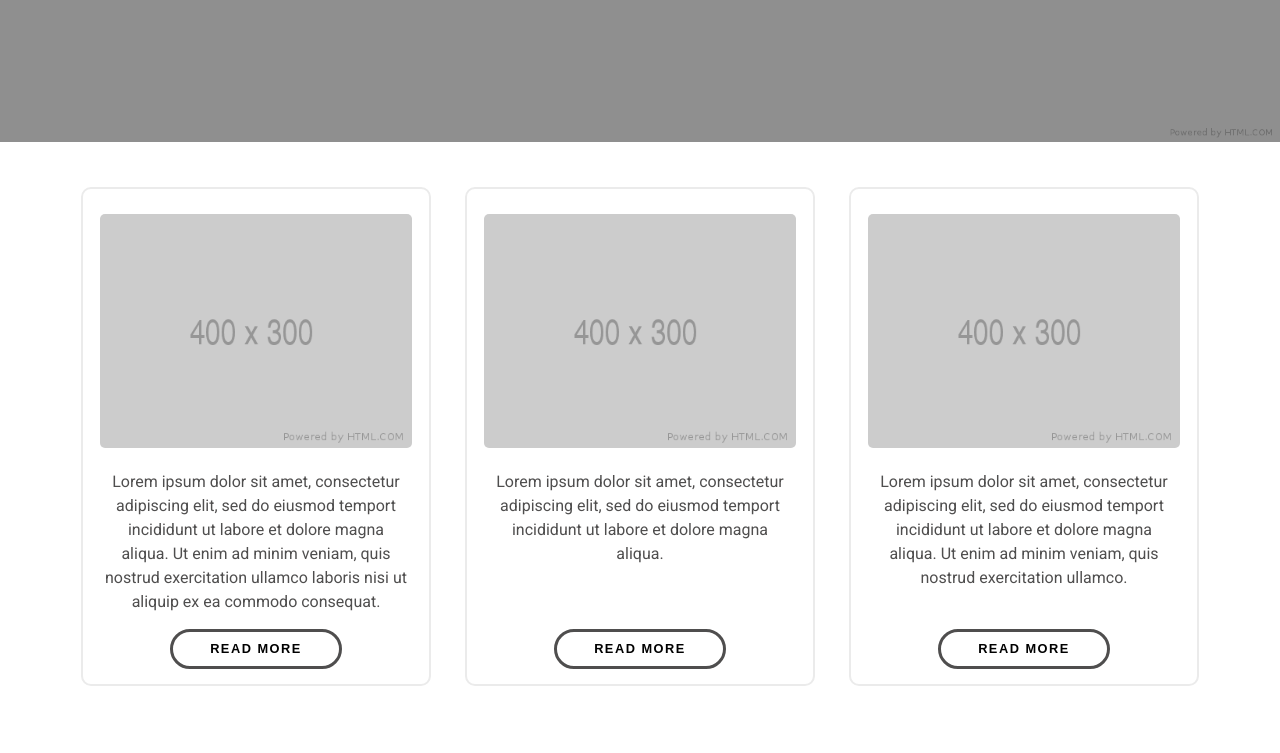
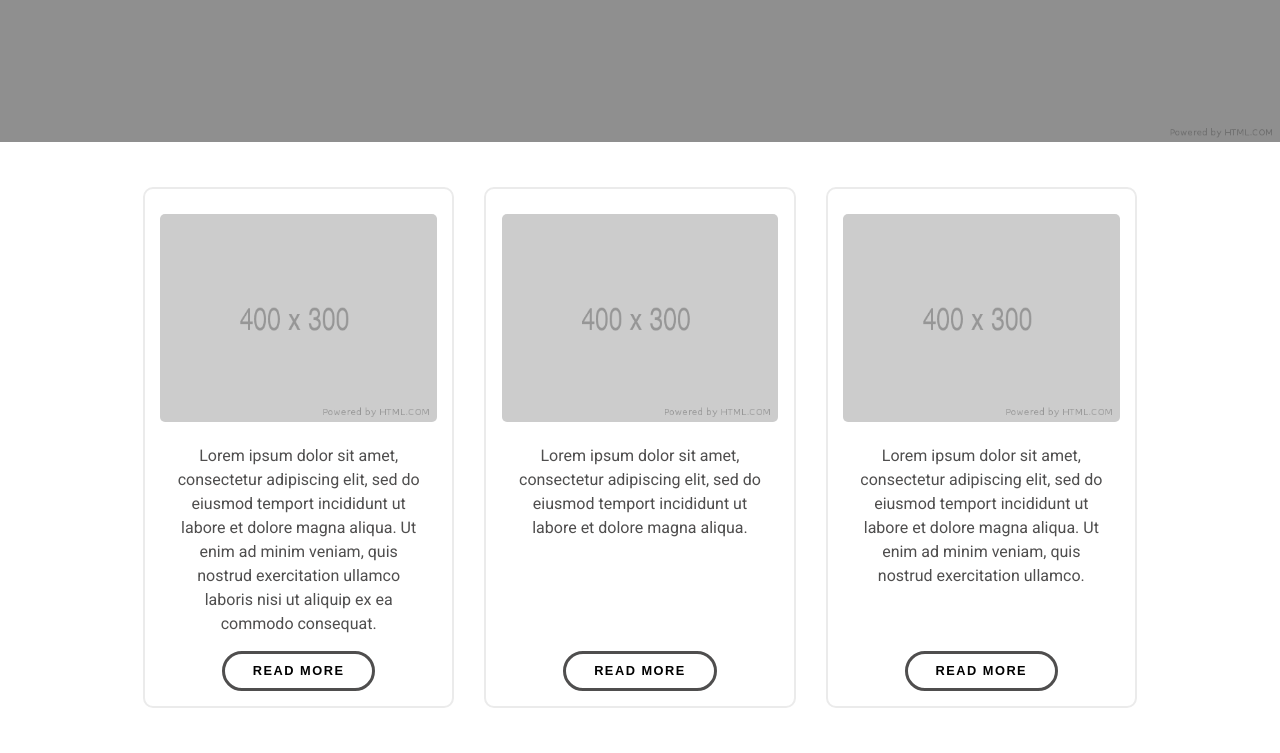
Before and after one commit to JamesN96/MindArc-frontend, a website: page index.html in a window 1280 px wide. Shown: the part 291-1044 px from the top of the page. Before the commit the page ends 1022 px from the top, so only its background shows below. Drawn offline with Linux system fonts and the light colour scheme.

Commit message:
Style the website for devices at 650px

```diff
--- a/scss/_media.scss
+++ b/scss/_media.scss
@@ -191,12 +191,47 @@
 
 // Small devices
 
+@include mediaSm {
+  header {
+    .container {
+      h1 {
+        font-size: 4.7rem;
+        padding: 0 4rem;
+        top: 17.5%;
+      }
+
+      p {
+        font-size: 2.8rem;
+        line-height: 3.5rem;
+        top: 46%;
+      }
+    }
+  }
+
+  // Grid
+  #grid {
+    .container {
+      width: 80%;
+      margin: 0 auto;
+
+      .grid-div {
+        p {
+          font-size: 1.4rem;
+          padding: 0;
+          width: 81%;
+          margin: 18px auto 15px;
+        }
+      }
+    }
+  }
+}
+
+// Xs devices
+
 @include mediaXs {
   // Header
   header {
     .container {
-      //   background-position: 40% 55%;
-      //   padding: 6.3rem 0rem;
       color: $primary-color;
       width: 100%;
     }
@@ -204,15 +239,13 @@
     h1 {
       margin: 0 auto;
       font-size: 3.7rem;
-      // top: 11.5%;
-      top: 115px;
+      top: 12.8%;
     }
 
     p {
       font-size: 1.9rem;
       line-height: 2.8rem;
-      // top: 30%;
-      top: 295px;
+      top: 34%;
     }
   }
 
```
Also changed, not shown: dist/css/main.css.
